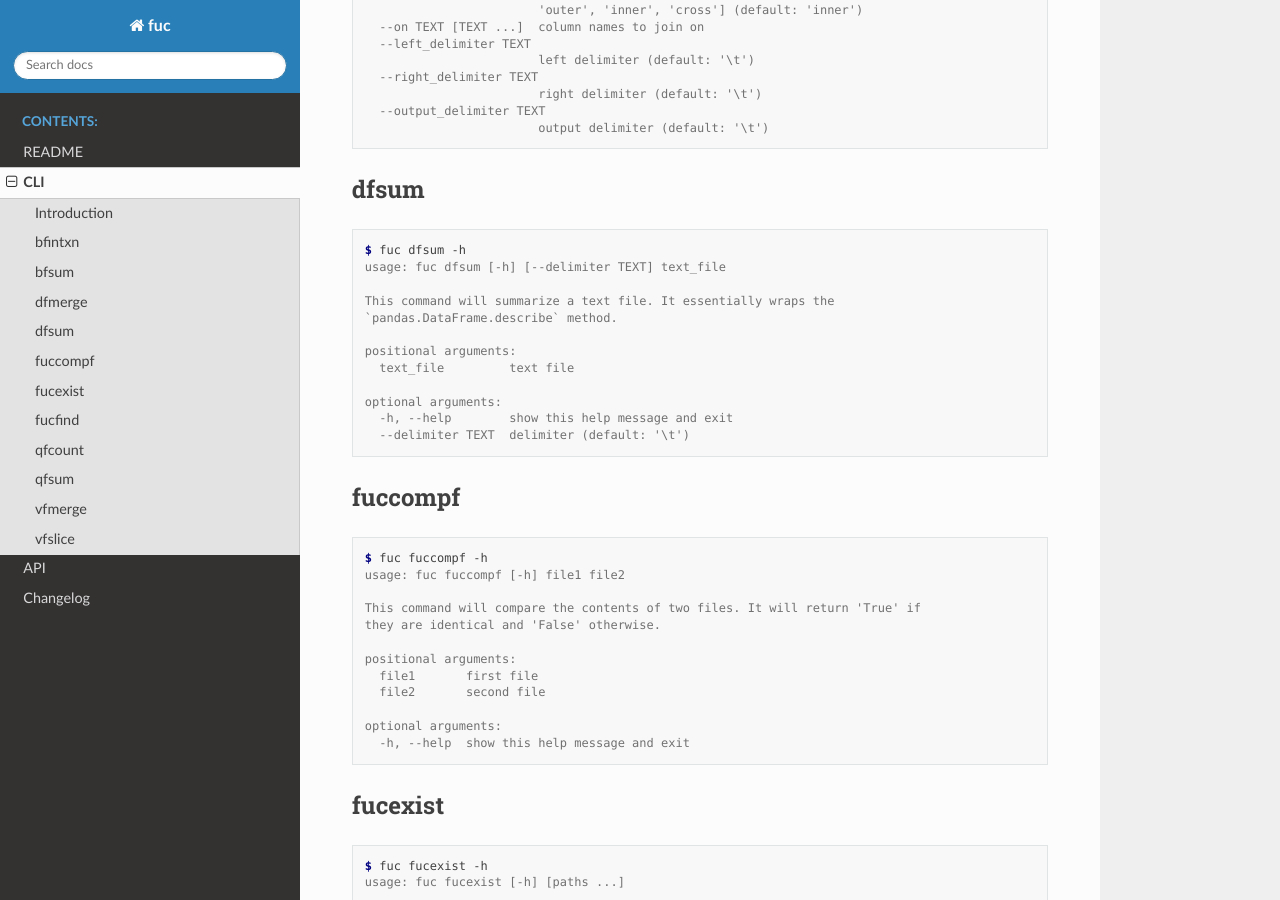
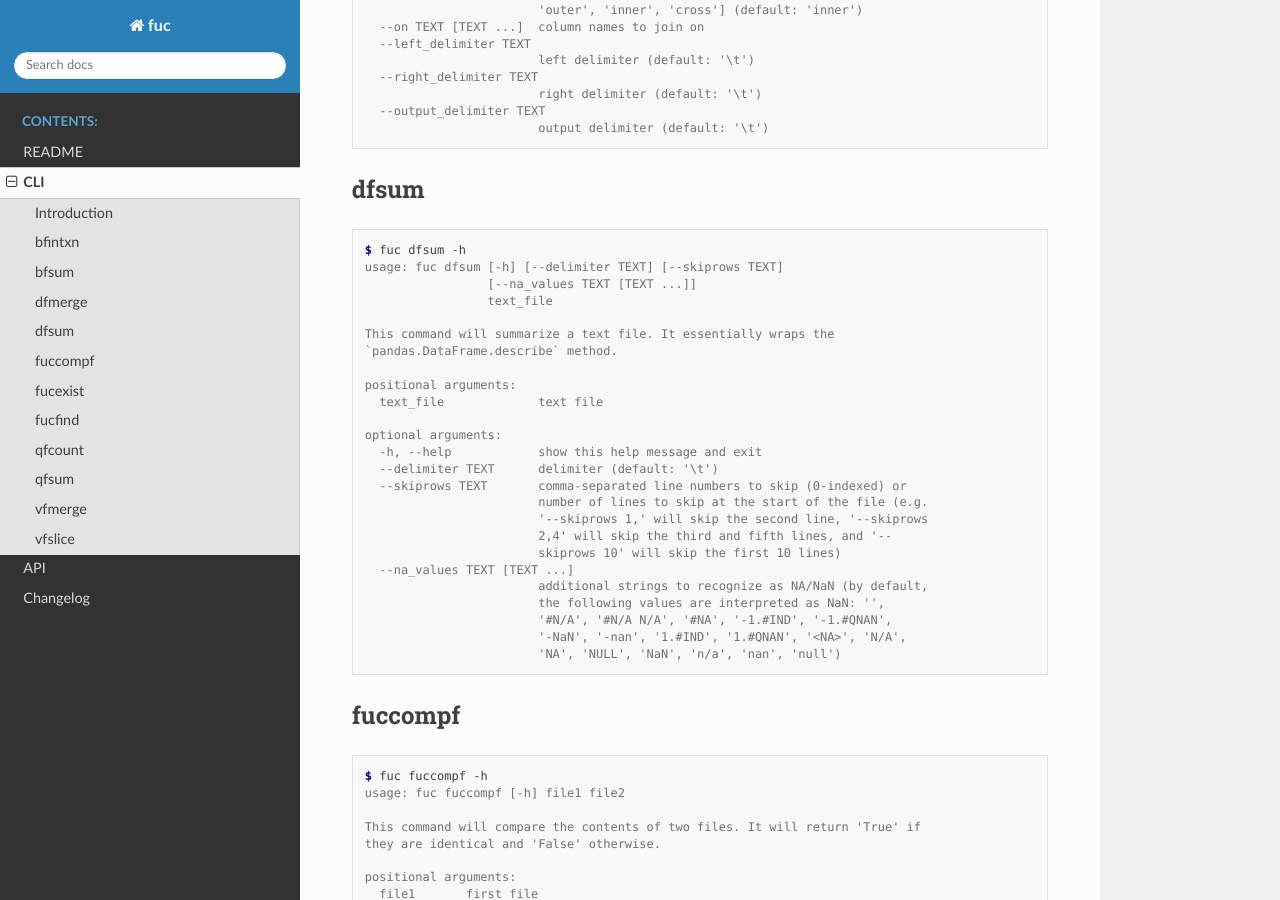
Before and after one commit to sbslee/fuc, a Sphinx documentation site: the page built from docs/cli.rst, in a window 1280 px wide and 900 px high, scrolled down 1797 px. Built offline with Sphinx 7.4.7 and the Read the Docs theme 2.0.0, drawn with Linux system fonts in a browser that asks for light colours.

Commit message:
Update docs

```diff
--- a/docs/cli.rst
+++ b/docs/cli.rst
@@ -114,17 +114,30 @@ dfsum
 .. code-block:: console
 
    $ fuc dfsum -h
-   usage: fuc dfsum [-h] [--delimiter TEXT] text_file
+   usage: fuc dfsum [-h] [--delimiter TEXT] [--skiprows TEXT]
+                    [--na_values TEXT [TEXT ...]]
+                    text_file
 
    This command will summarize a text file. It essentially wraps the
    `pandas.DataFrame.describe` method.
 
    positional arguments:
-     text_file         text file
+     text_file             text file
 
    optional arguments:
-     -h, --help        show this help message and exit
-     --delimiter TEXT  delimiter (default: '\t')
+     -h, --help            show this help message and exit
+     --delimiter TEXT      delimiter (default: '\t')
+     --skiprows TEXT       comma-separated line numbers to skip (0-indexed) or
+                           number of lines to skip at the start of the file (e.g.
+                           '--skiprows 1,' will skip the second line, '--skiprows
+                           2,4' will skip the third and fifth lines, and '--
+                           skiprows 10' will skip the first 10 lines)
+     --na_values TEXT [TEXT ...]
+                           additional strings to recognize as NA/NaN (by default,
+                           the following values are interpreted as NaN: '',
+                           '#N/A', '#N/A N/A', '#NA', '-1.#IND', '-1.#QNAN',
+                           '-NaN', '-nan', '1.#IND', '1.#QNAN', '<NA>', 'N/A',
+                           'NA', 'NULL', 'NaN', 'n/a', 'nan', 'null')
 
 fuccompf
 ========
```
Also changed, not shown: 1 other file.
